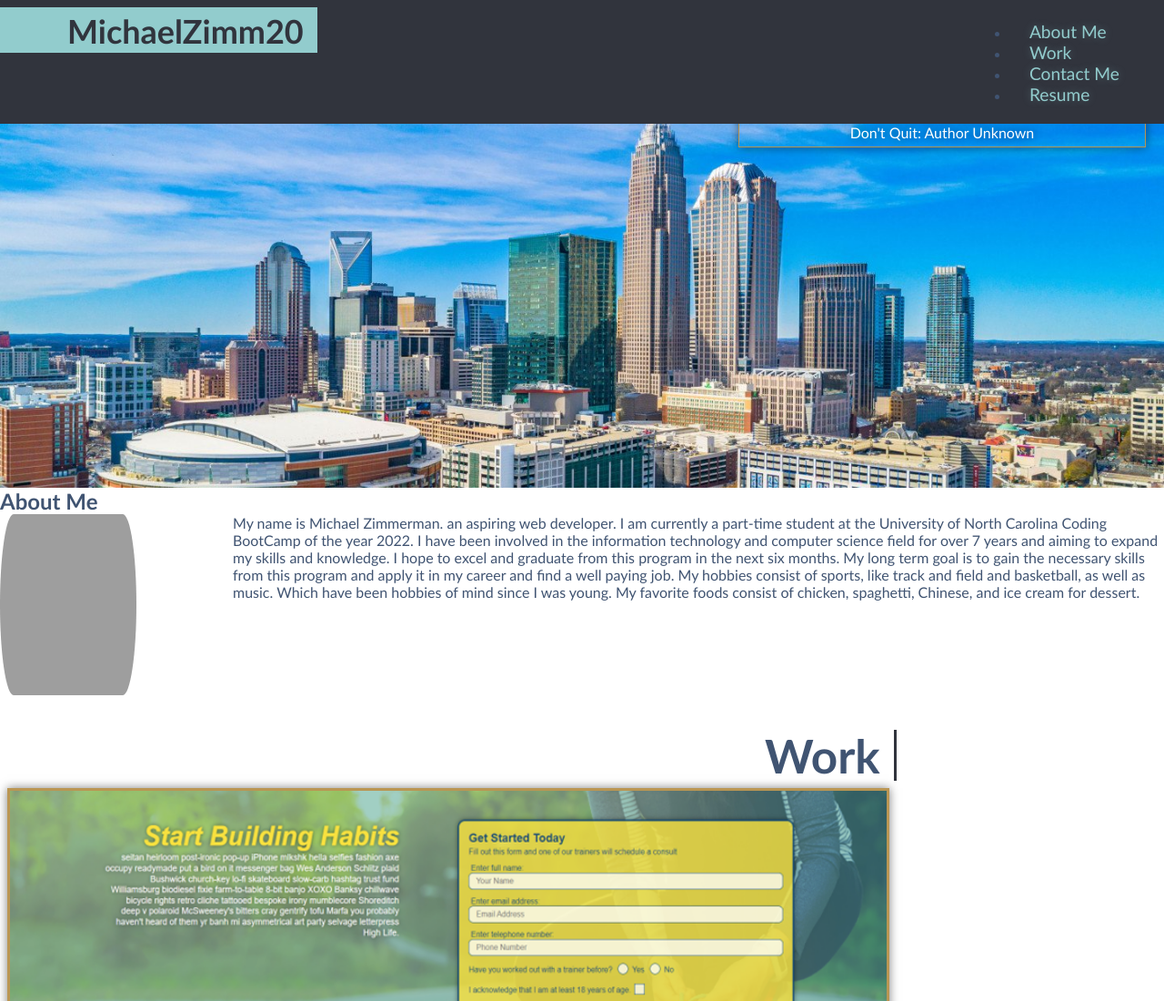
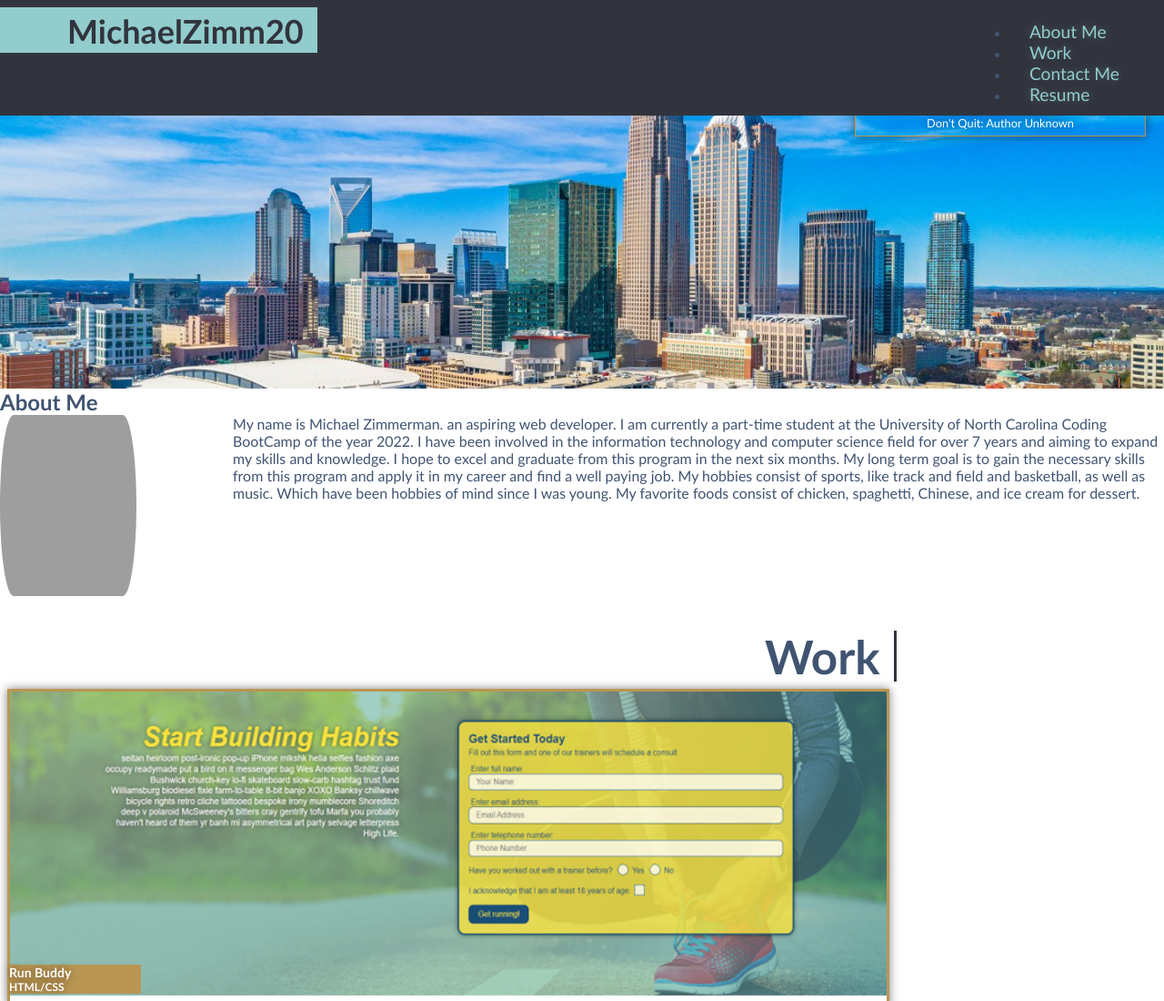
Before and after one commit to MichaelZimm20/my-professional-portfolio, a plain HTML site: page index.html in a window 1280 px wide. Shown: the top 1100 px of the page at 91% size. Drawn offline with Linux system fonts and the light colour scheme; grey boxes are pictures that could not be loaded.

Commit message:
refactor css for hero

```diff
--- a/assets/css/style.css
+++ b/assets/css/style.css
@@ -29,7 +29,7 @@ body {
 
 /*Header Section*/
 header {
-    padding: 3px 21px 21px 21px;
+    padding: 3px 21px 12px 21px;
     background-color: var(--primary-color);
     display: flex;
     justify-content: space-between;
@@ -80,7 +80,7 @@ header a {
     text-decoration: none;
     color: var(--secondary-color);
     margin-left: 13px;
-    font-size: 10vw;
+    font-size: 5vw;
 
 
 }
@@ -117,19 +117,21 @@ header nav a:hover {
     display: flex;
     justify-content: center;
     flex-wrap: wrap;
-    align-items: flex-start;
-    height: 400px;
+    align-items: stretch;
+    height: 300px;
+    flex: 0 0 77%;
+
 }
 
 .hero-content {
-    float: right;
-    width: 35%;
+    width: 25%;
     text-align: center;
     position: absolute;
     right: 20px;
     top: 88px;
     color: #fff;
     border: solid 1px var(--fifth-color);
+    font-size: 1vw;
     line-height: 1.3;
     padding: 5px;
     text-shadow: 0 0 10px rgba(0, 0, 0, 0.5);
```
